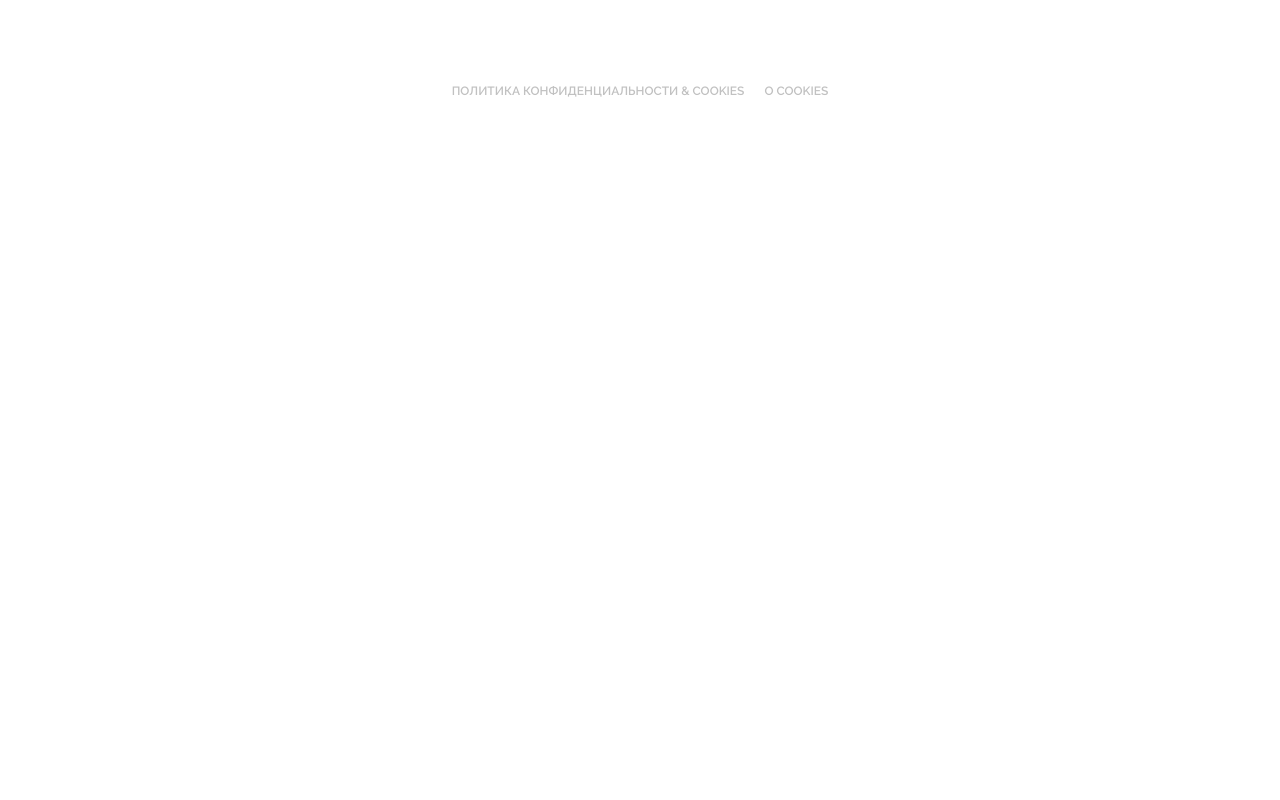
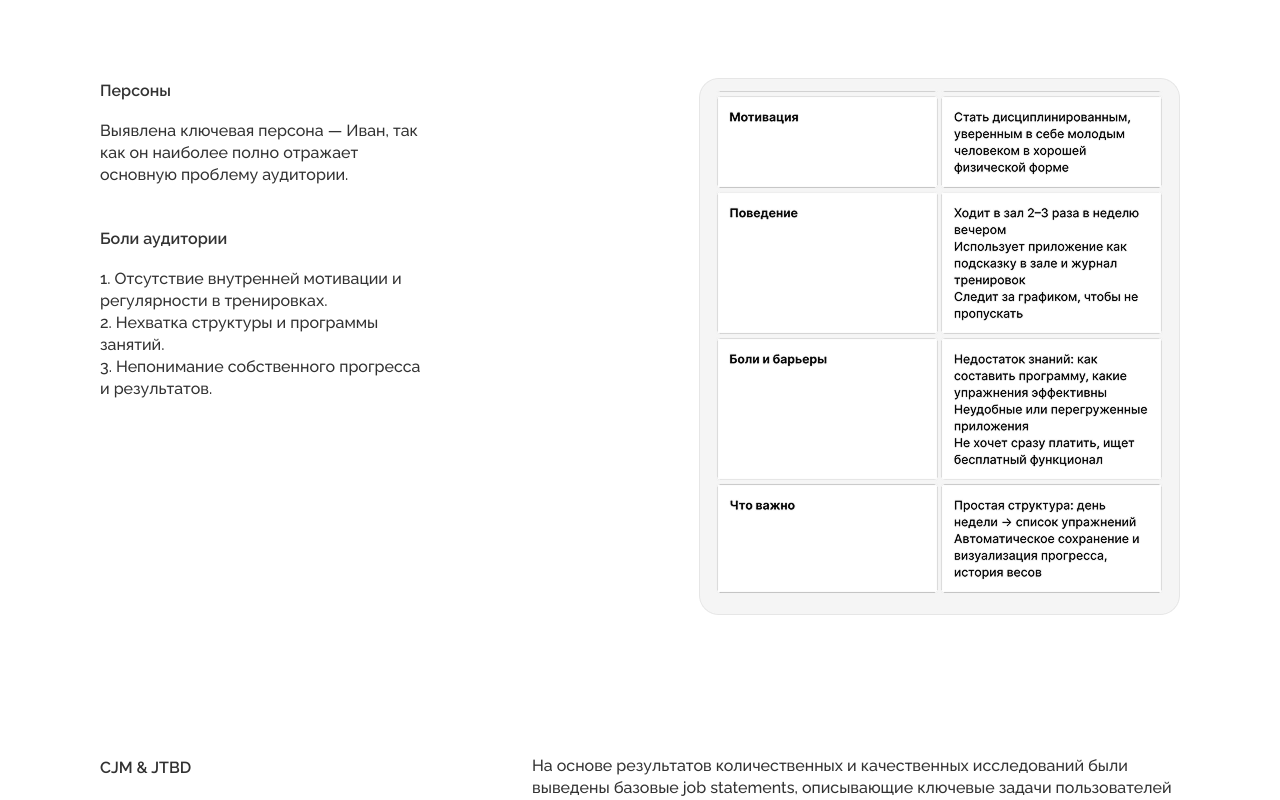
Before and after one commit to GrPugaguga/uxiustina, a Next.js app: page /liftup in a window 1280 px wide. Shown: the part 1940-2740 px from the top of the page. Before the commit the page ends 2060 px from the top, so only its background shows below. Built offline with nearby package versions, Linux system fonts and the light colour scheme.

Commit message:
add: add Persons section

```diff
--- a/app/liftup/page.tsx
+++ b/app/liftup/page.tsx
@@ -1,6 +1,6 @@
 import Image from "next/image";
 
-import Context from "./sections/Context";
+import { Context, Persons } from "./sections";
 
 export default function LiftUp() {
   return (
@@ -17,6 +17,7 @@ export default function LiftUp() {
       {/* Content Block */}
       <div className="mt-15 sm:mt-30 flex flex-col gap-15 sm:gap-30 w-full items-center">
         <Context/>
+        <Persons/>
         <div></div>
       </div>
     </div>
--- /dev/null
+++ b/app/liftup/sections/Persons.tsx
@@ -0,0 +1,44 @@
+import { PrivacyText, BlockText } from "@/ui-kit";
+import Image from "next/image";
+
+
+export default function Persons() {
+  const pains = [
+    "Отсутствие внутренней мотивации и регулярности в тренировках.",
+    "Нехватка структуры и программы занятий.",
+    "Непонимание собственного прогресса и результатов."
+  ];
+
+  return (
+    <div className="flex flex-col gap-35">
+        <div className="flex flex-row gap-69.5 justify-between">
+            <div className="flex flex-col gap-10">
+                <BlockText title="Персоны">
+                    Выявлена ключевая персона — Иван, так как он наиболее полно отражает основную проблему аудитории.
+                </BlockText>
+                <BlockText title="Боли аудитории">
+                    {pains.map((pain, index) => (
+                        <div key={index}>
+                            {index + 1}. {pain}
+                            {index < pains.length - 1 && <br />}
+                        </div>
+                    ))}
+                </BlockText>
+            </div>
+            <Image
+                src="/image/LiftUp/sections/person/person.png"
+                alt="Person"
+                width={800}
+                height={600}
+                className="object-contain"
+            />
+
+        </div>
+
+        <PrivacyText title="CJM & JTBD">
+            На основе результатов количественных и качественных исследований были выведены базовые job statements, описывающие ключевые задачи пользователей на разных этапах взаимодействия с фитнес-продуктом. На основе этих job statements и CJM были выделены 8 ключевых пользовательских путей (JTBD), которые легли в основу дальнейшего проектирования сценариев
+        </PrivacyText>
+
+    </div>
+  );
+}
--- /dev/null
+++ b/app/liftup/sections/index.ts
@@ -0,0 +1,2 @@
+export { default as Context } from "./Context";
+export { default as Persons } from "./Persons";
--- a/ui-kit/index.ts
+++ b/ui-kit/index.ts
@@ -3,3 +3,4 @@ export * from './link';
 export * from './card';
 export * from './privacy';
 export * from './carousel';
+export * from './text'
--- /dev/null
+++ b/ui-kit/text/BlockText.tsx
@@ -0,0 +1,19 @@
+export default function BlockText(props: {
+    title: string
+    children?: React.ReactNode
+}) {
+    return (
+        <div className="flex flex-col gap-4 ">
+            <div className="sm:w-2/5">
+                <h2 className="text-6 font-semibold leading-6.5 text-black">
+                    {props.title}
+                </h2>
+            </div>
+            {props.children && (
+                <div className="text-4 font-medium leading-5.5 text-black">
+                    {props.children}
+                </div>
+            )}
+        </div>
+    )
+}
--- /dev/null
+++ b/ui-kit/text/index.ts
@@ -0,0 +1 @@
+export { default as BlockText } from "./BlockText";
```
Also changed, not shown: public/image/LiftUp/sections/person/person.png (added).
